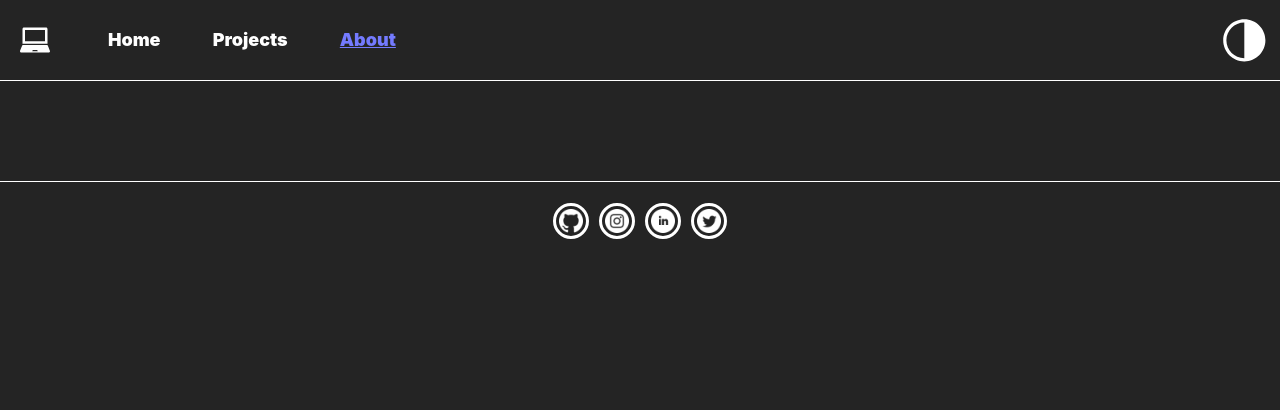
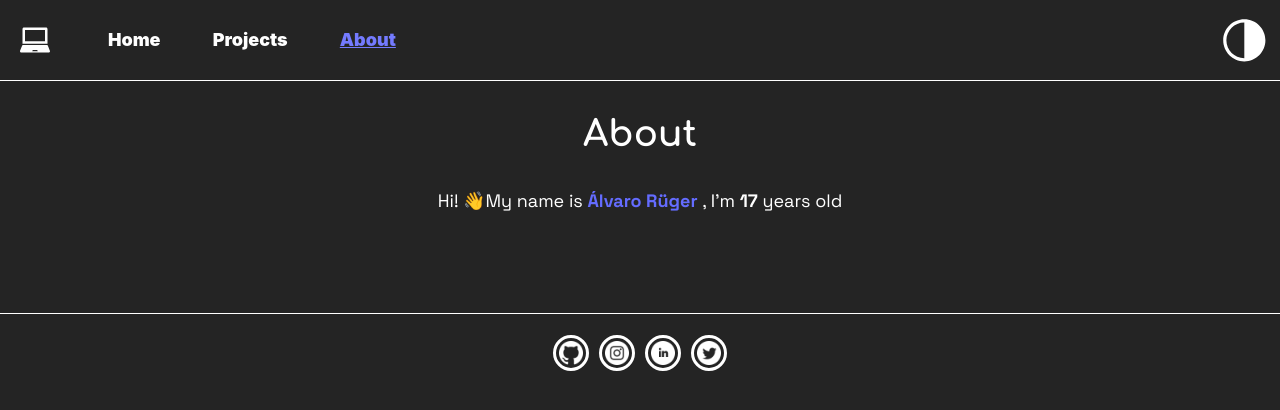
Before and after one commit to arugerdev/aruger.dev, a React (Vite) app: page /about in a window 1280 px wide. Shown: the top 410 px of the page. Built offline with nearby package versions, Linux system fonts and the light colour scheme.

Commit message:
Add About Page

```diff
--- a/src/App.jsx
+++ b/src/App.jsx
@@ -4,6 +4,7 @@ import { Switch, Route } from 'wouter'
 import SocialNetworks from './components/SocialNetworks'
 import Index from './pages/Index'
 import Projects from './pages/Projects'
+import About from './pages/About'
 function App() {
   if (window.matchMedia("(prefers-color-scheme: dark)")) {
     document.head.innerHTML.replace('<link rel="icon" type="image/svg+xml" href="/src/assets/images/logo-dark.png" />', '')
@@ -20,6 +21,7 @@ function App() {
       <Switch>
         <Route path='/' component={Index}></Route>
         <Route path='/projects' component={Projects}></Route>
+        <Route path='/about' component={About}></Route>
       </Switch>
       <SocialNetworks></SocialNetworks>
     </div>
--- /dev/null
+++ b/src/pages/About/index.jsx
@@ -0,0 +1,30 @@
+import { useEffect, useState } from "react"
+
+export default function About() {
+    const [yearsOld, updateYearsOld] = useState(0)
+
+    useEffect(() => {
+        const birthDate = new Date('21 July 2005')
+        const nowDate = new Date(Date.now()).getTime()
+        const diff = (nowDate - birthDate)
+        const parsedDiff = Math.trunc(diff / (1000 * 60 * 60 * 24 * 365.2425))
+        updateYearsOld(parsedDiff)
+    })
+
+    // updateYearsOld()
+
+    return (
+        <div className="aboutPage">
+            <h1 className="bold title">About</h1>
+            <span className="normal text">Hi! 👋</span>
+            <span className="normal text">
+                My name is </span>
+            <span className="bold colored text">Álvaro Rüger </span>
+            <span className="normal text">, I'm </span>
+            <span className="bold text">
+                {yearsOld}
+            </span>
+            <span className="normal text"> years old</span>
+        </div>
+    )
+}
```
